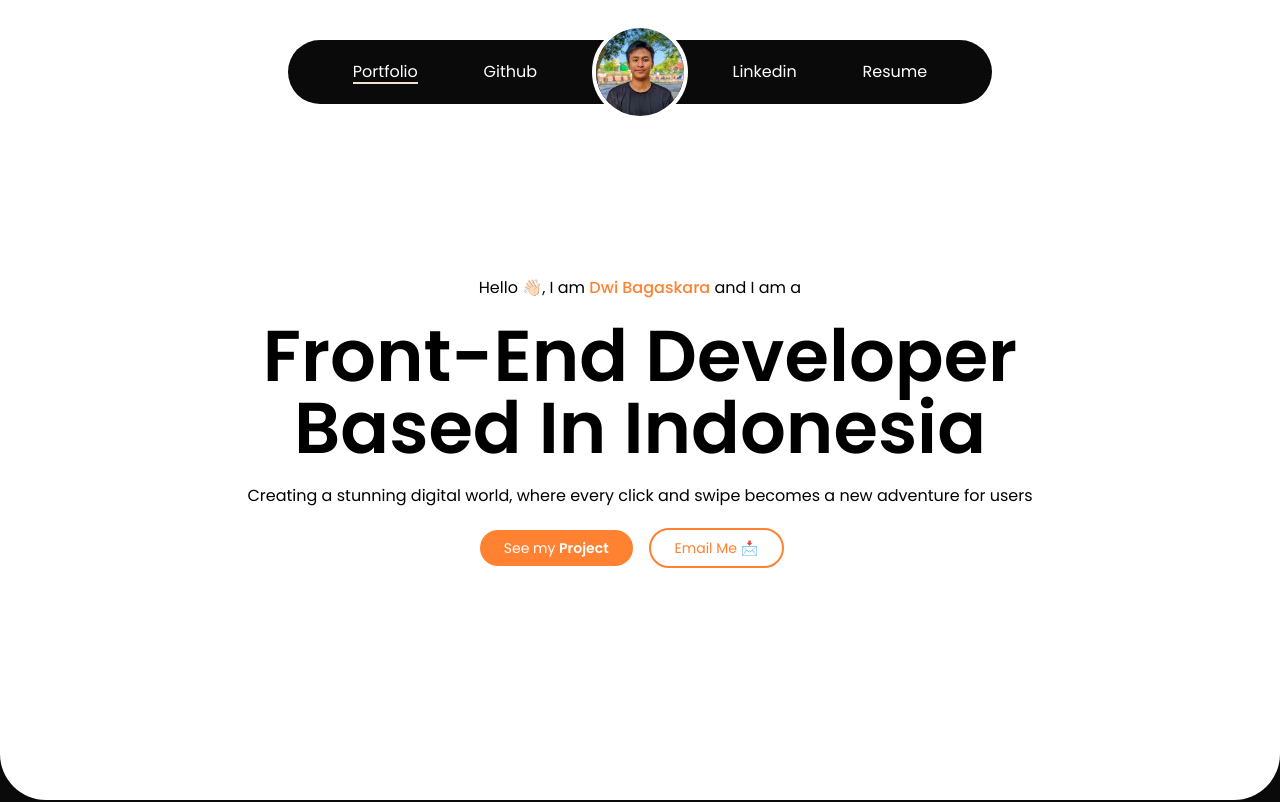
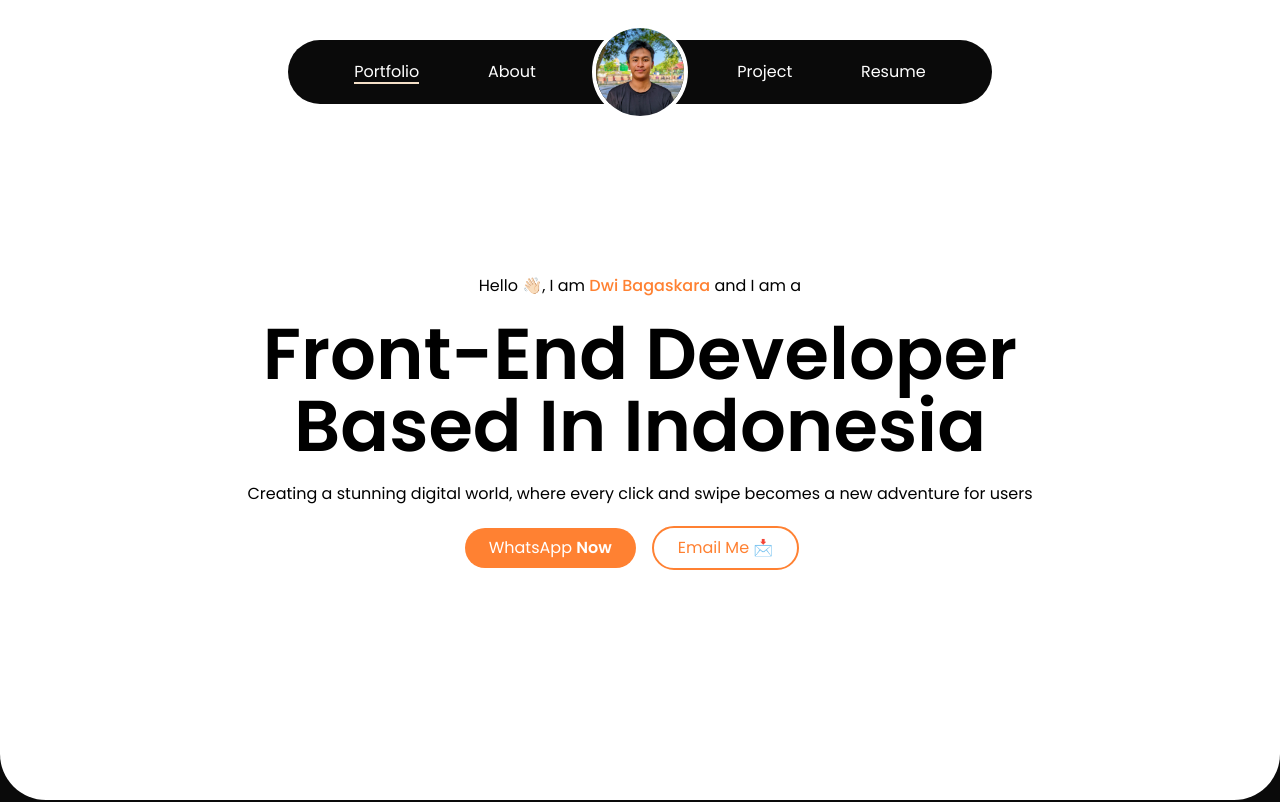
Before and after one commit to BagasKuning/portfolio, a React (Create React App) app: page / in a window 1280 px wide. Shown: the top 802 px of the page. Built offline with nearby package versions, Linux system fonts and the light colour scheme.

Commit message:
add footer and contact

```diff
--- a/src/App.js
+++ b/src/App.js
@@ -3,16 +3,19 @@ import Hero from './components/Hero';
 import Motto from './components/Motto';
 import About from './components/About';
 import Project from './components/Project';
+import Footer from './components/Footer';
 
 function App() {
   return (
-    <div className="App max-w-[1500px] mx-auto">
+    <div>
+      <div className="App max-w-[1500px] mx-auto">
         <Hero/>
         <Motto/>
         <About/>
         <Project/>
+      </div>
 
-        <div className='h-[500px]'/>
+      <Footer/>
     </div>
   );
 }
--- /dev/null
+++ b/src/components/Footer.jsx
@@ -0,0 +1,24 @@
+export default function Footer() {
+    return (
+        <footer className='mt-12 max-w-[1500px] w-full mx-auto bg-black text-[#ffffff90] sm:px-7 px-2 py-3 sm:text-base text-xs'>
+
+            <div className=" inline-flex sm:gap-7 gap-3">
+                <a href="https://github.com/BagasKuning">
+                    Github
+                </a>
+                <a href="https://www.linkedin.com/in/dwi-bagaskara-181148264/">
+                    LinkedIn
+                </a>
+                <a href="https://www.instagram.com/d.bagask_/" className="hidden sm:inline">
+                    Instagram
+                </a>
+            </div>
+
+            <span className="inline float-right italic">
+                <i className="bi bi-telephone mr-2"></i>
+                +6285834244858
+            </span>
+
+        </footer>
+    )
+}
--- a/src/components/Hero.jsx
+++ b/src/components/Hero.jsx
@@ -18,10 +18,10 @@ export default function Hero() {
                         Creating a stunning digital world, where every click and swipe becomes a new adventure for users
                     </p>
 
-                    <div className='mb-5 sm:mt-0 mt-3 sm:text-sm text-base'>
+                    <div className='mb-5 sm:mt-0 mt-3 sm:text-base text-sm'>
                         <button className='mt-5 py-2 sm:px-6 px-4 bg-orange text-white rounded-full mr-4'>
-                            <a href="#project">
-                                See my <span className='font-semibold'>Project</span>
+                            <a href="https://wa.me/+6285834244858">
+                                WhatsApp <span className='font-semibold'>Now</span>
                             </a>
                         </button>
 
--- a/src/components/Navbar.jsx
+++ b/src/components/Navbar.jsx
@@ -7,8 +7,9 @@ export default function Navbar() {
             <span className='relative before:absolute before:w-full before:h-[2px] before:bottom-0 before:bg-sand'>
                 Portfolio
             </span>
-            <a href="github">
-                Github
+
+            <a href="#about">
+                About
             </a>
 
             <div className='w-16' />
@@ -17,10 +18,10 @@ export default function Navbar() {
                 className=' md:w-24 md:h-24 w-16 h-16 rounded-full absolute border-white border-4'
             />
 
-            <a href="project">
-                Linkedin
+            <a href="#project">
+                Project
             </a>
-            <a href="resume">
+            <a href="dwi-bagaskara-resume.pdf">
                 Resume
             </a>
 
--- a/src/components/Project.jsx
+++ b/src/components/Project.jsx
@@ -32,7 +32,7 @@ export default function Project() {
     ]
 
     return (
-        <div className='lg:px-16 px-5 py-24'>
+        <div className='lg:px-16 px-5 py-24' id='project'>
 
             <div className='grid grid-cols-2 sm:gap-24 gap-6'>
                 <h1 className='text-4xl mb-10'>My Project</h1>
@@ -51,6 +51,7 @@ export default function Project() {
                     ))
                 }
             </div>
+
         </div>
     )
 }
```
Also changed, not shown: 1 other file (tests, documents, lock files or other folders).
